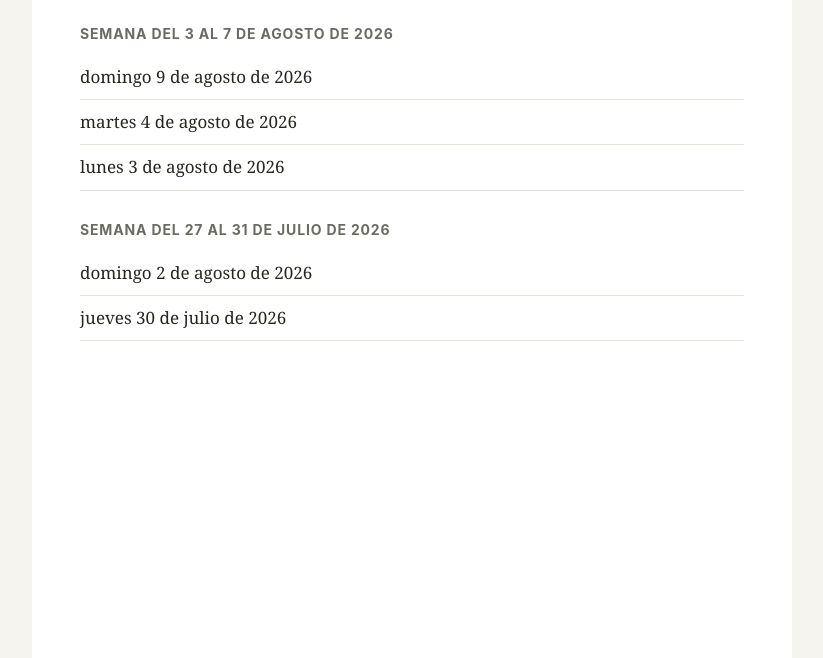
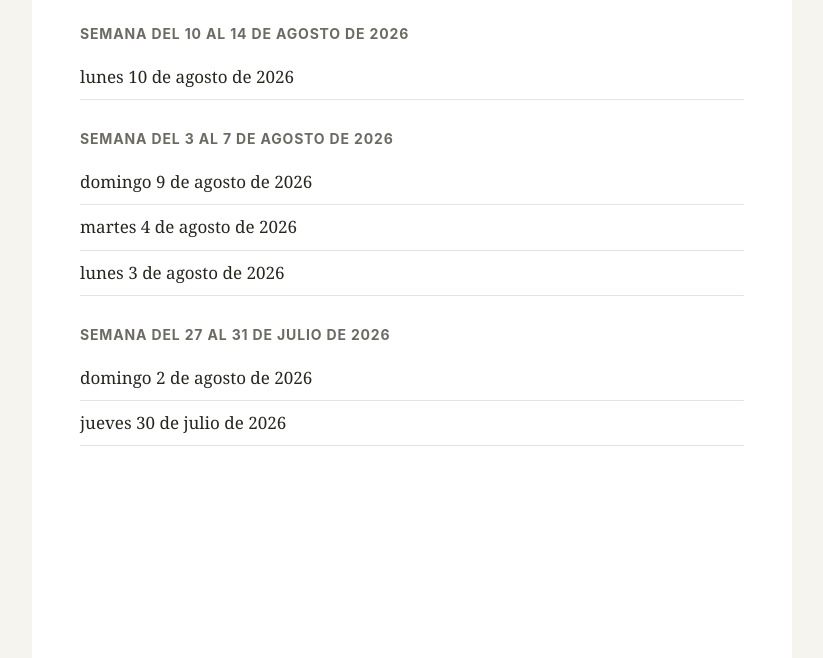
Before and after one commit to canaldis/prensa-diaria, a plain HTML site: page prensa/index.html in a window 1280 px wide. Shown: the part 142-800 px from the top of the page, without its empty margins (228-1051 px from the left). Drawn offline with Linux system fonts and the light colour scheme.

Commit message:
Prensa diaria: prensa/index.html

```diff
--- a/prensa/index.html
+++ b/prensa/index.html
@@ -25,6 +25,12 @@
   <p class="kicker">Prensa diaria</p>
   <h1>Archivo por días</h1>
     <section class="semana">
+      <h2>Semana del 10 al 14 de agosto de 2026</h2>
+      <ul>
+      <li><a href="2026-08-10.html">lunes 10 de agosto de 2026</a></li>
+      </ul>
+    </section>
+    <section class="semana">
       <h2>Semana del 3 al 7 de agosto de 2026</h2>
       <ul>
       <li><a href="2026-08-09.html">domingo 9 de agosto de 2026</a></li>
```
